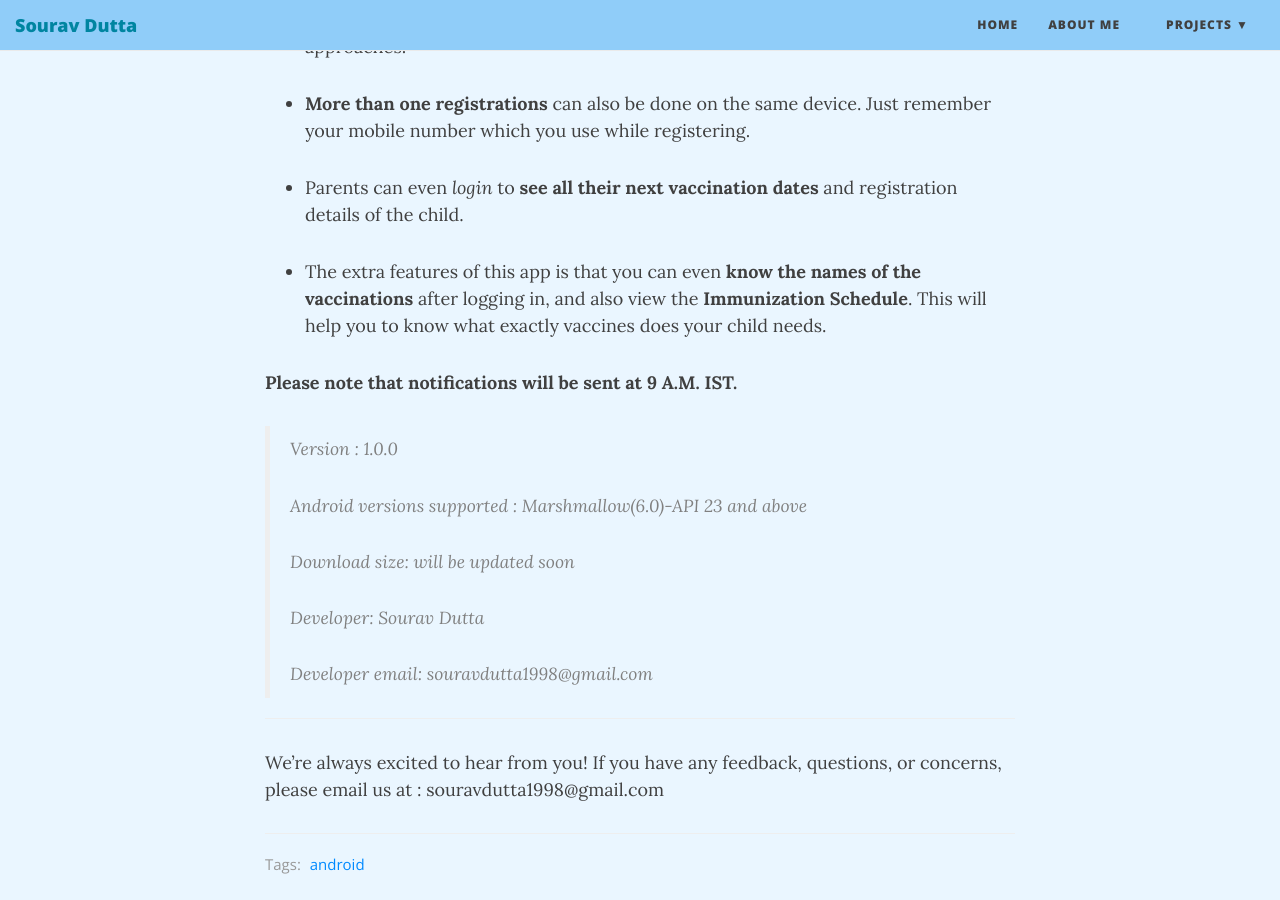
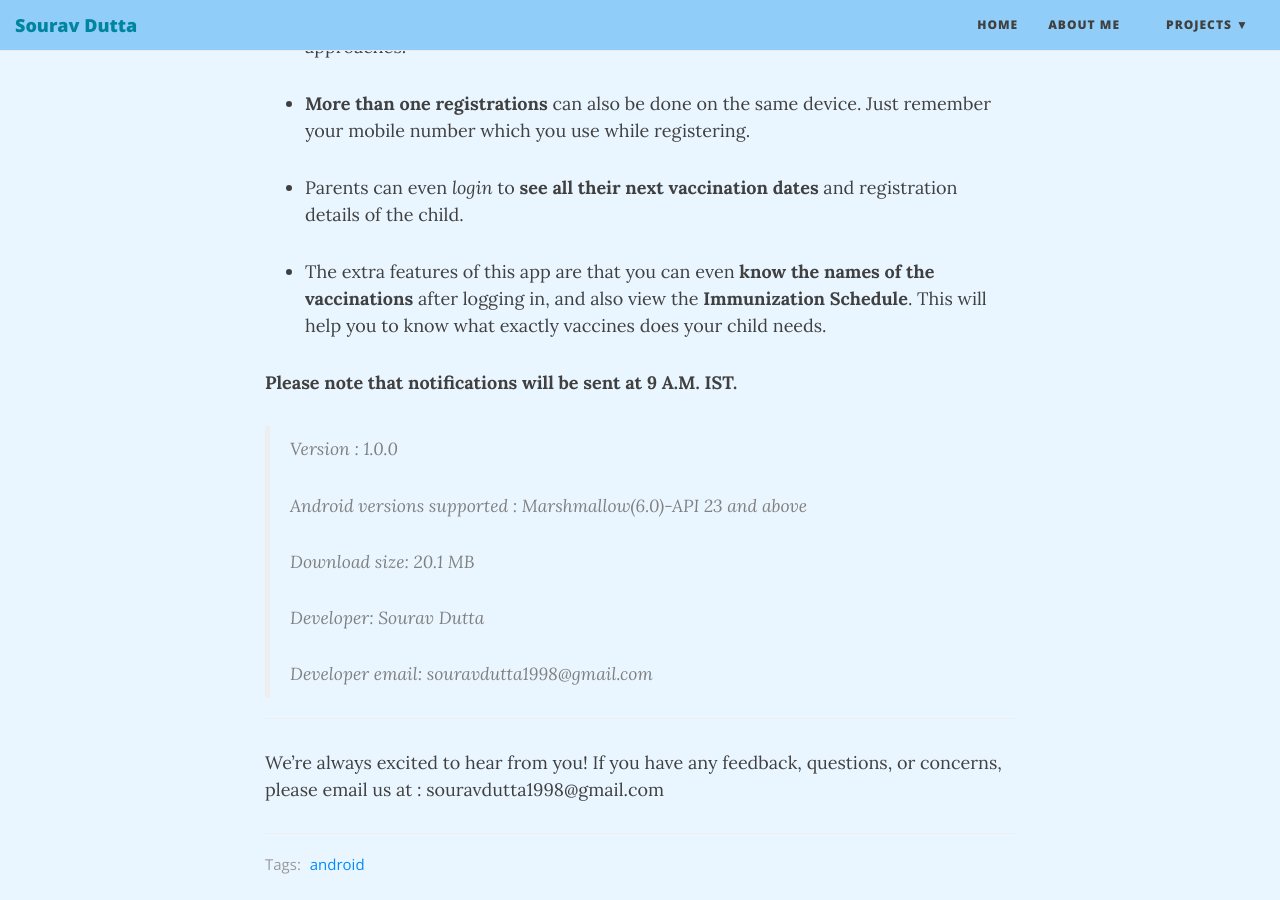
Before and after one commit to souravdutta1998/souravdutta1998.github.io, a Jekyll site: the page built from _posts/2018-02-12-project-whenimmunize.md, in a window 1280 px wide and 900 px high, scrolled down 546 px. Built offline with Jekyll 4.4.1, drawn with Linux system fonts in a browser that asks for light colours; nearby versions of some CDN libraries.

Commit message:
update size

```diff
--- a/_posts/2018-02-12-project-whenimmunize.md
+++ b/_posts/2018-02-12-project-whenimmunize.md
@@ -17,7 +17,7 @@ tags: [android]
 
 * Parents can even _login_ to **see all their next vaccination dates** and registration details of the child.
 
-* The extra features of this app is that you can even **know the names of the vaccinations** after logging in, and also view the **Immunization Schedule**. This will help you to know what exactly vaccines does your child needs.
+* The extra features of this app are that you can even **know the names of the vaccinations** after logging in, and also view the **Immunization Schedule**. This will help you to know what exactly vaccines does your child needs.
 
 **Please note that notifications will be sent at 9 A.M. IST.**
 
@@ -25,7 +25,7 @@ tags: [android]
 >
 > Android versions supported : Marshmallow(6.0)-API 23 and above
 >
-> Download size: _will be updated soon_
+> Download size: 20.1 MB
 >
 > Developer: Sourav Dutta
 >
```
